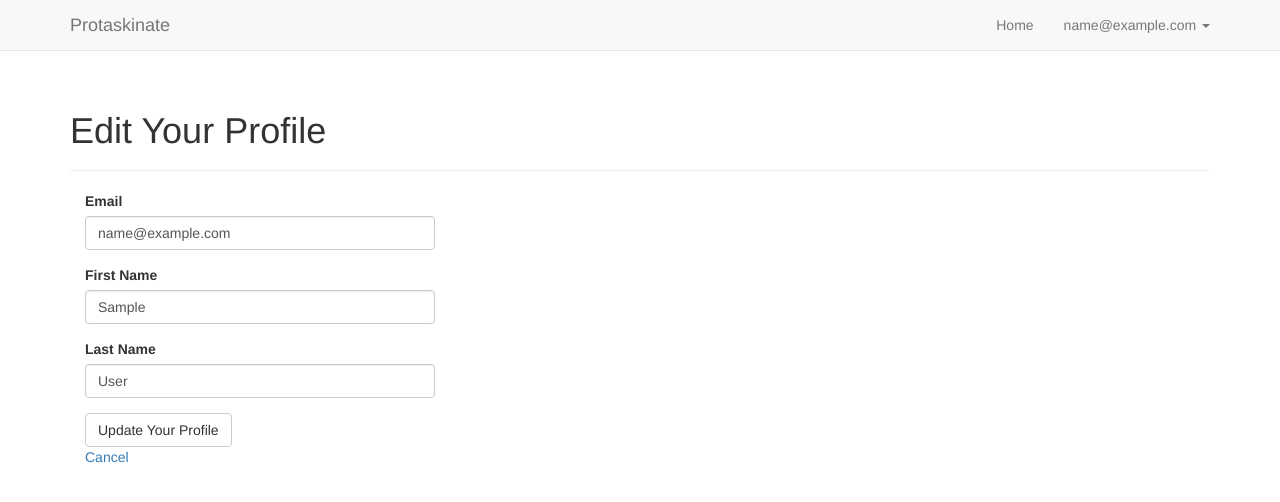
After one commit to sgreenlee/Todo-App, a Flask app: page /profile/edit in a window 1280 px wide. The commit adds this page. Shown: the top 502 px of the page. Run offline with Flask 2, Linux system fonts and the light colour scheme; the visitor is signed in with stand-in values (Sample User, id 1); data comes from the database, SQL or seed files in the repository; some libraries are stand-ins or nearby versions.

Commit message:
Implemented user profiles.

```diff
--- /dev/null
+++ b/application/main/forms.py
@@ -0,0 +1,17 @@
+from flask.ext.wtf import Form
+from wtforms import StringField, SubmitField, ValidationError
+from wtforms.validators import Required, Email, Length
+from ..models import MAX_LENGTH, User
+
+
+class EditProfileForm(Form):
+    """Profile Edit Form."""
+    # fields
+    email = StringField('Email')
+    first_name = StringField('First Name')
+    last_name = StringField('Last Name')
+    submit = SubmitField('Update Your Profile')
+    # validators
+    email.validators = [Required(), Length(1, MAX_LENGTH['email']), Email()]
+    first_name.validators = [Length(1, MAX_LENGTH['first_name'])]
+    last_name.validators = [Length(1, MAX_LENGTH['last_name'])]
--- a/application/main/views.py
+++ b/application/main/views.py
@@ -1,8 +1,45 @@
-from flask import render_template
+from flask import render_template, redirect, url_for, flash
+from flask.ext.login import current_user, login_required
 from . import main
+from .forms import EditProfileForm
+from ..models import db, User
+from ..email import send_confirmation_email
 
 
 @main.route('/')
 def index():
     """Home page."""
     return render_template('index.html')
+
+
+@main.route('/profile')
+@login_required
+def view_profile():
+    """Display user profile."""
+    return(render_template('view_profile.html'))
+
+
+@main.route('/profile/edit', methods=['GET', 'POST'])
+@login_required
+def edit_profile():
+    """Edit user profile."""
+    form = EditProfileForm()
+    if form.validate_on_submit():
+        if form.email.data != current_user.email:
+            # if user changes email, unconfirm user account
+            # and send confirmation email to new address
+            current_user.email = form.email.data
+            current_user.is_confirmed = False
+            send_confirmation_email(current_user)
+            flash('A confirmation email has been sent to your new address.')
+        # update user information
+        current_user.first_name = form.first_name.data
+        current_user.last_name = form.last_name.data
+        db.session.add(current_user)
+        flash('Your profile has been updated.')
+        return redirect(url_for('main.view_profile'))
+    # load current user info for form defaults
+    form.email.data = current_user.email
+    form.first_name.data = current_user.first_name
+    form.last_name.data = current_user.last_name
+    return render_template('edit_profile.html', form=form)
--- /dev/null
+++ b/application/static/css/styles.css
@@ -0,0 +1,4 @@
+#navbarMenu {
+	margin-top: auto;
+	margin-bottom: auto;
+}
--- a/application/templates/base.html
+++ b/application/templates/base.html
@@ -29,7 +29,7 @@
 						<span class="caret"></span>
 					</a>
 					<ul class="dropdown-menu" aria-labelledby="dropdownMenu1">
-						<li><a href="/">My Profile</a></li>
+						<li><a href="{{ url_for('main.view_profile') }}">My Profile</a></li>
 						<li><a href="/auth/logout">Log out</a></li>
 					</ul>
 				</li>
--- /dev/null
+++ b/application/templates/edit_profile.html
@@ -0,0 +1,20 @@
+{% extends 'base.html' %}
+{% import 'bootstrap/wtf.html' as wtf %}
+
+{% block title %} Edit Profile {% endblock %}
+
+{% block page_content %}
+{% include 'flash_messages.html' %}
+<div class="page-header">
+	<h1>Edit Your Profile</h1>
+</div>
+
+<div class="col-md-4">
+	{{ wtf.quick_form(form) }}
+
+	<p><a href="{{ url_for('main.view_profile') }}">Cancel</a></p>
+</div>
+
+
+
+{% endblock %}
```
Also changed, not shown: application/templates/view_profile.html (added, +16 -0 lines).
